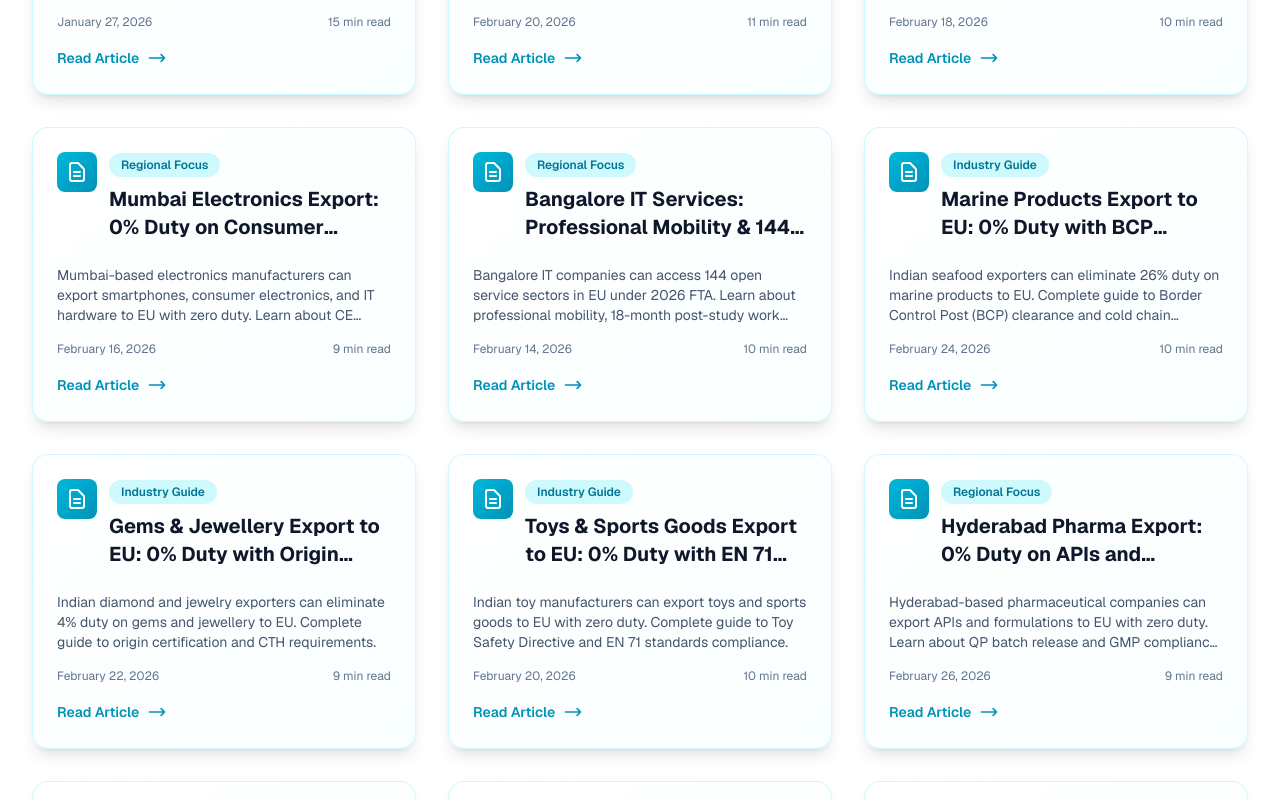
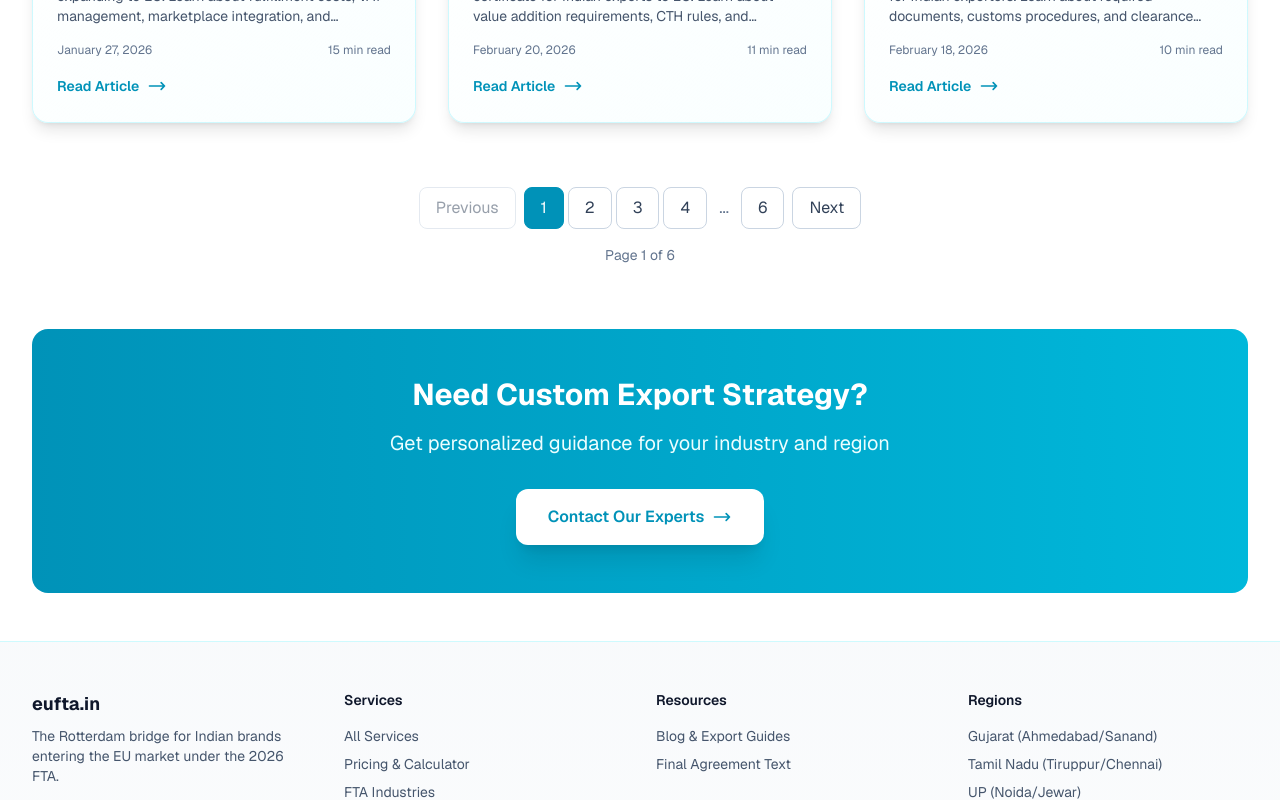
Before and after one commit to BitterMelonTech/eufta, a Next.js app: page /blog in a window 1280 px wide. Shown: the part 1660-2460 px from the top of the page. Built offline with nearby package versions, Linux system fonts and the light colour scheme.

Commit message:
Add pagination to blog listing page (12 posts per page) and verify routing

```diff
--- a/app/blog/page.tsx
+++ b/app/blog/page.tsx
@@ -1,6 +1,6 @@
 "use client";
 
-import React from "react";
+import React, { useState, useMemo } from "react";
 
 import Link from "next/link";
 import { motion } from "framer-motion";
@@ -10,8 +10,55 @@ import { IconArrow, IconDocument } from "../components/Icons";
 import { blogPosts } from "./blogData";
 
 // Blog listing page - uses centralized blogData from blogData.tsx
+const POSTS_PER_PAGE = 12;
 
 export default function BlogPage() {
+  const [currentPage, setCurrentPage] = useState(1);
+
+  const totalPages = Math.ceil(blogPosts.length / POSTS_PER_PAGE);
+  const startIndex = (currentPage - 1) * POSTS_PER_PAGE;
+  const endIndex = startIndex + POSTS_PER_PAGE;
+  const currentPosts = blogPosts.slice(startIndex, endIndex);
+
+  const handlePageChange = (page: number) => {
+    setCurrentPage(page);
+    window.scrollTo({ top: 0, behavior: 'smooth' });
+  };
+
+  const getPageNumbers = () => {
+    const pages: (number | string)[] = [];
+    const maxVisible = 5;
+
+    if (totalPages <= maxVisible) {
+      for (let i = 1; i <= totalPages; i++) {
+        pages.push(i);
+      }
+    } else {
+      if (currentPage <= 3) {
+        for (let i = 1; i <= 4; i++) {
+          pages.push(i);
+        }
+        pages.push('...');
+        pages.push(totalPages);
+      } else if (currentPage >= totalPages - 2) {
+        pages.push(1);
+        pages.push('...');
+        for (let i = totalPages - 3; i <= totalPages; i++) {
+          pages.push(i);
+        }
+      } else {
+        pages.push(1);
+        pages.push('...');
+        for (let i = currentPage - 1; i <= currentPage + 1; i++) {
+          pages.push(i);
+        }
+        pages.push('...');
+        pages.push(totalPages);
+      }
+    }
+    return pages;
+  };
+
   return (
     <>
       <div className="bg-white">
@@ -29,18 +76,21 @@ export default function BlogPage() {
             <p className="mt-4 text-lg text-slate-600">
               Expert insights, compliance guides, and regional strategies for Indian companies entering the European market under the 2026 EU-India FTA
             </p>
+            <p className="mt-2 text-sm text-slate-500">
+              Showing {startIndex + 1}-{Math.min(endIndex, blogPosts.length)} of {blogPosts.length} articles
+            </p>
           </div>
 
           <AnswerNugget content="eufta.in provides comprehensive guides for Indian exporters: step-by-step EU market entry, Article 23 VAT deferment, regional manufacturing hub strategies (Gujarat, Tiruppur, Chennai), EFSA/REACH compliance, and marketplace integration. Updated bi-weekly with FTA implementation insights." />
 
           {/* Blog Posts Grid */}
           <div className="mt-16 grid grid-cols-1 gap-8 md:grid-cols-2 lg:grid-cols-3">
-            {blogPosts.map((post, index) => (
+            {currentPosts.map((post, index) => (
               <motion.article
                 key={post.id}
                 initial={{ opacity: 0, y: 30 }}
                 animate={{ opacity: 1, y: 0 }}
-                transition={{ delay: index * 0.1 }}
+                transition={{ delay: (index % POSTS_PER_PAGE) * 0.05 }}
                 whileHover={{ y: -8, transition: { duration: 0.2 } }}
                 className="group relative rounded-2xl border border-cyan-200/50 bg-gradient-to-br from-white to-cyan-50/30 p-6 shadow-lg hover:shadow-xl transition-all duration-300"
               >
@@ -78,6 +128,54 @@ export default function BlogPage() {
             ))}
           </div>
 
+          {/* Pagination */}
+          {totalPages > 1 && (
+            <div className="mt-16 flex flex-col items-center gap-4">
+              <div className="flex items-center gap-2">
+                <button
+                  onClick={() => handlePageChange(currentPage - 1)}
+                  disabled={currentPage === 1}
+                  className="px-4 py-2 rounded-lg border border-slate-300 text-slate-700 hover:bg-slate-50 disabled:opacity-50 disabled:cursor-not-allowed transition-colors"
+                >
+                  Previous
+                </button>
+
+                <div className="flex items-center gap-1">
+                  {getPageNumbers().map((page, index) => (
+                    <React.Fragment key={index}>
+                      {page === '...' ? (
+                        <span className="px-2 text-slate-500">...</span>
+                      ) : (
+                        <button
+                          onClick={() => handlePageChange(page as number)}
+                          className={`px-4 py-2 rounded-lg border transition-colors ${
+                            currentPage === page
+                              ? 'bg-cyan-600 text-white border-cyan-600'
+                              : 'border-slate-300 text-slate-700 hover:bg-slate-50'
+                          }`}
+                        >
+                          {page}
+                        </button>
+                      )}
+                    </React.Fragment>
+                  ))}
+                </div>
+
+                <button
+                  onClick={() => handlePageChange(currentPage + 1)}
+                  disabled={currentPage === totalPages}
+                  className="px-4 py-2 rounded-lg border border-slate-300 text-slate-700 hover:bg-slate-50 disabled:opacity-50 disabled:cursor-not-allowed transition-colors"
+                >
+                  Next
+                </button>
+              </div>
+
+              <p className="text-sm text-slate-500">
+                Page {currentPage} of {totalPages}
+              </p>
+            </div>
+          )}
+
           {/* CTA Section */}
           <div className="mt-16 rounded-2xl bg-gradient-to-r from-cyan-600 to-cyan-500 p-12 text-center text-white">
             <h2 className="text-3xl font-bold mb-4">
```
